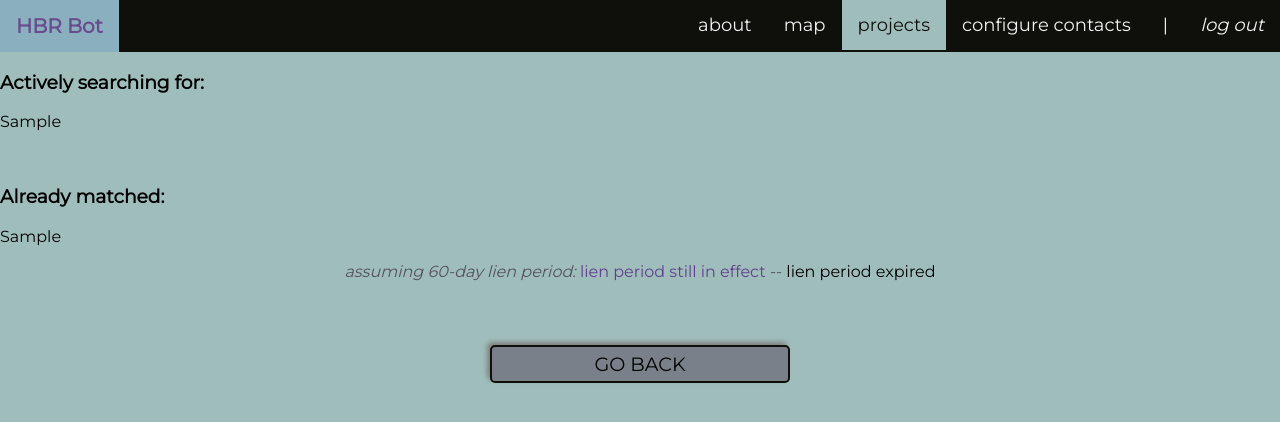
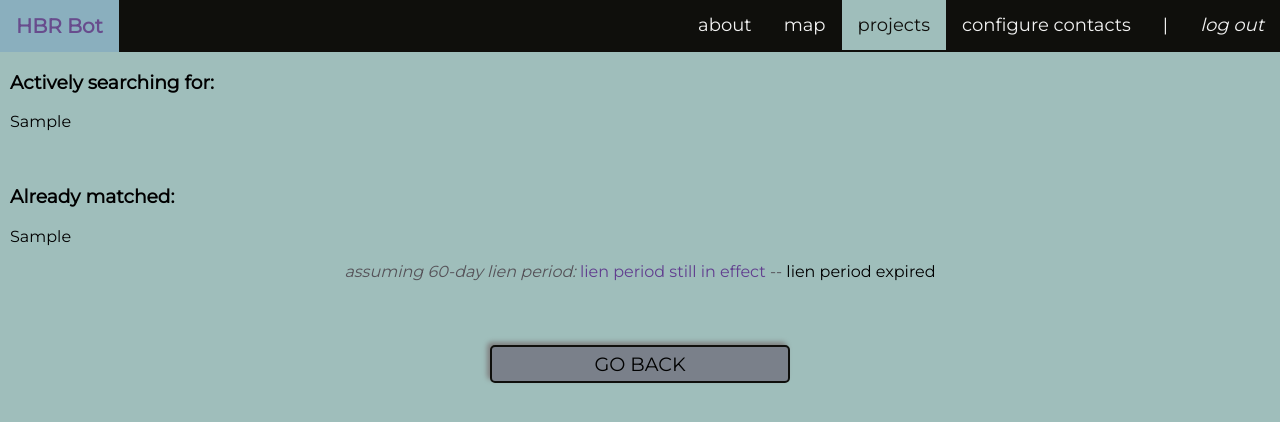
Before and after one commit to confirmationbias616/certificate_checker, a Flask app: template templates/summary_table.html in a window 1280 px wide. Shown: the top 422 px of the page. Run offline with Flask 2, Linux system fonts and the light colour scheme; the template is opened without the code that fills it: most values are stand-ins (such as "Sample title", 1, 10 or a date in 2020); some libraries are stand-ins or nearby versions.

Commit message:
Add left margin to project summary page

```diff
--- a/templates/summary_table.html
+++ b/templates/summary_table.html
@@ -8,18 +8,21 @@
 </head>
 <body>
     {% block body %}
+    <div style="margin-left: 10px; margin-right: 10px;">
       <h3>
         Actively searching for:
       </h3>
       <p>
         {{df_open | safe}}
-    </p><br>
+      </p>
+      <br>
       <h3>
         Already matched:
       </h3>
       <p>
         {{df_closed | safe}}
       </p>
+    </div>
     <p align="center" style="color:rgb(85, 82, 88)"><i>assuming 60-day lien period:</i>  <span style="color:rgb(97, 62, 143)">lien period still in effect</span>  --  <span style="color:black">lien period expired</span></p>
     {% endblock %}
 </body>
```
Lines whose indentation alone changed are shown as unchanged.
